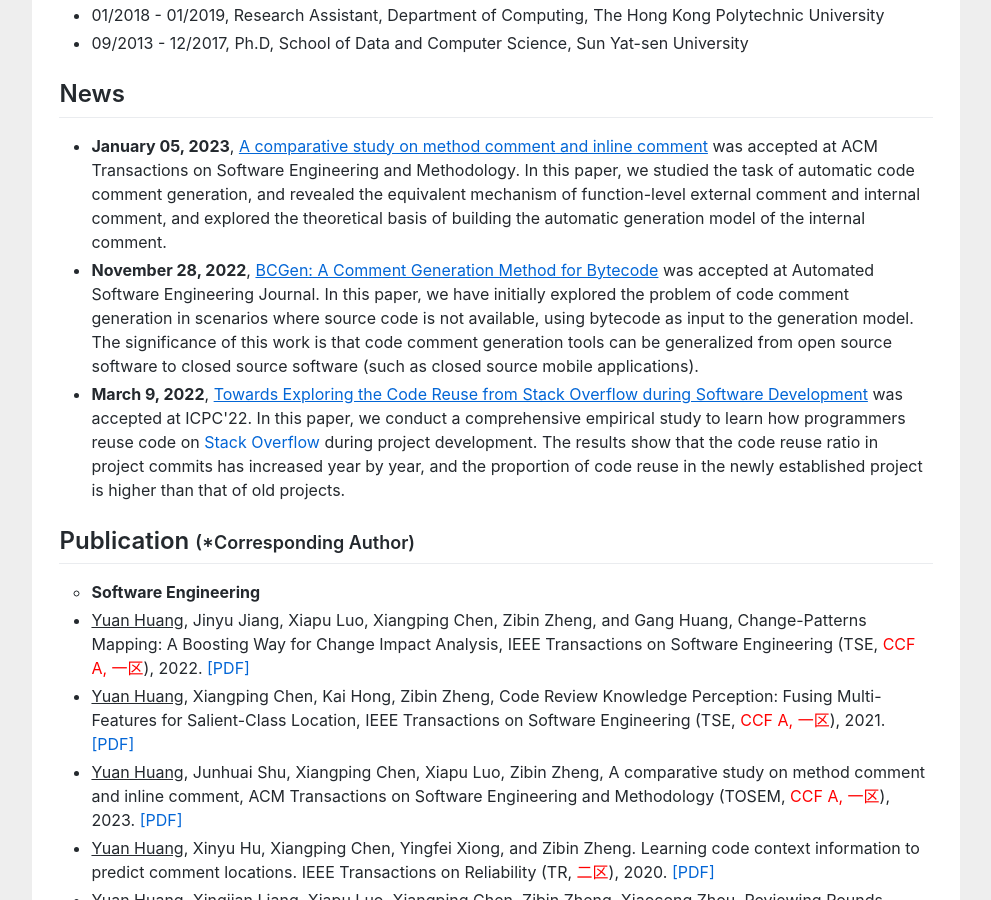
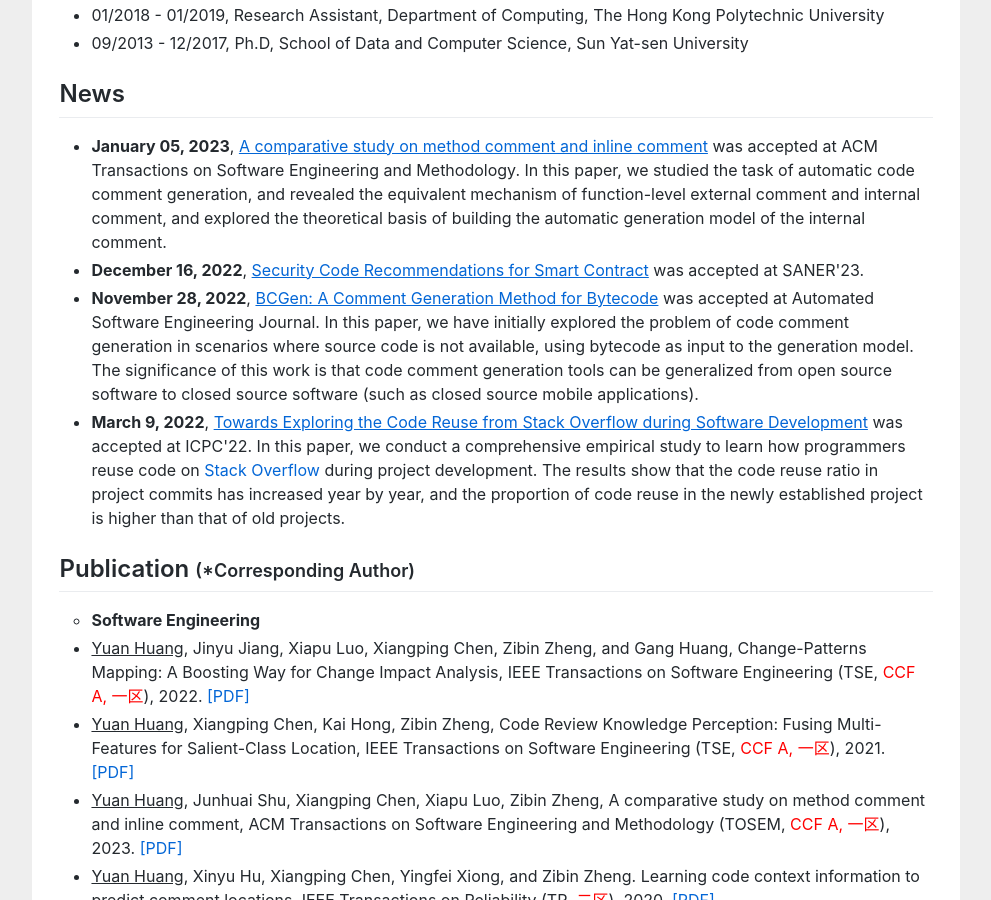
Before and after one commit to huangyuan-hy/huangyuan-hy.github.io, a Jekyll site: the page index.html, which Jekyll copies as it is, in a window 1280 px wide and 900 px high, scrolled down 741 px. Shown: the whole window, without its empty margins (144-1135 px from the left). Built offline with Jekyll 4.4.1, drawn with Linux system fonts in a browser that asks for light colours.

Commit message:
Update index.html

```diff
--- a/index.html
+++ b/index.html
@@ -83,6 +83,9 @@ gtag('config', 'UA-158965281-1');
 					<ul>
 						<li><b>January 05, 2023</b>,  <a href="https://dl.acm.org/doi/pdf/10.1145/3582570"><u>A comparative study on method comment and inline comment</u></a> was accepted at ACM Transactions on Software Engineering and Methodology. In this paper,
 							we studied the task of automatic code comment generation, and revealed the equivalent mechanism of function-level external comment and internal comment, and explored the theoretical basis of building the automatic generation model of the internal comment.</li>
+
+						<li><b>December 16, 2022</b>,  <a href="https://dl.acm.org/doi/pdf/10.1145/3582570"><u>Security Code Recommendations for Smart Contract</u></a> was accepted at SANER'23.</li>
+
 
 
 						<li><b>November 28, 2022</b>,  <a href="https://link.springer.com/article/10.1007/s10515-022-00374-6"><u>BCGen: A Comment Generation Method for Bytecode</u></a> was accepted at Automated Software Engineering Journal. In this paper, we have initially
```
